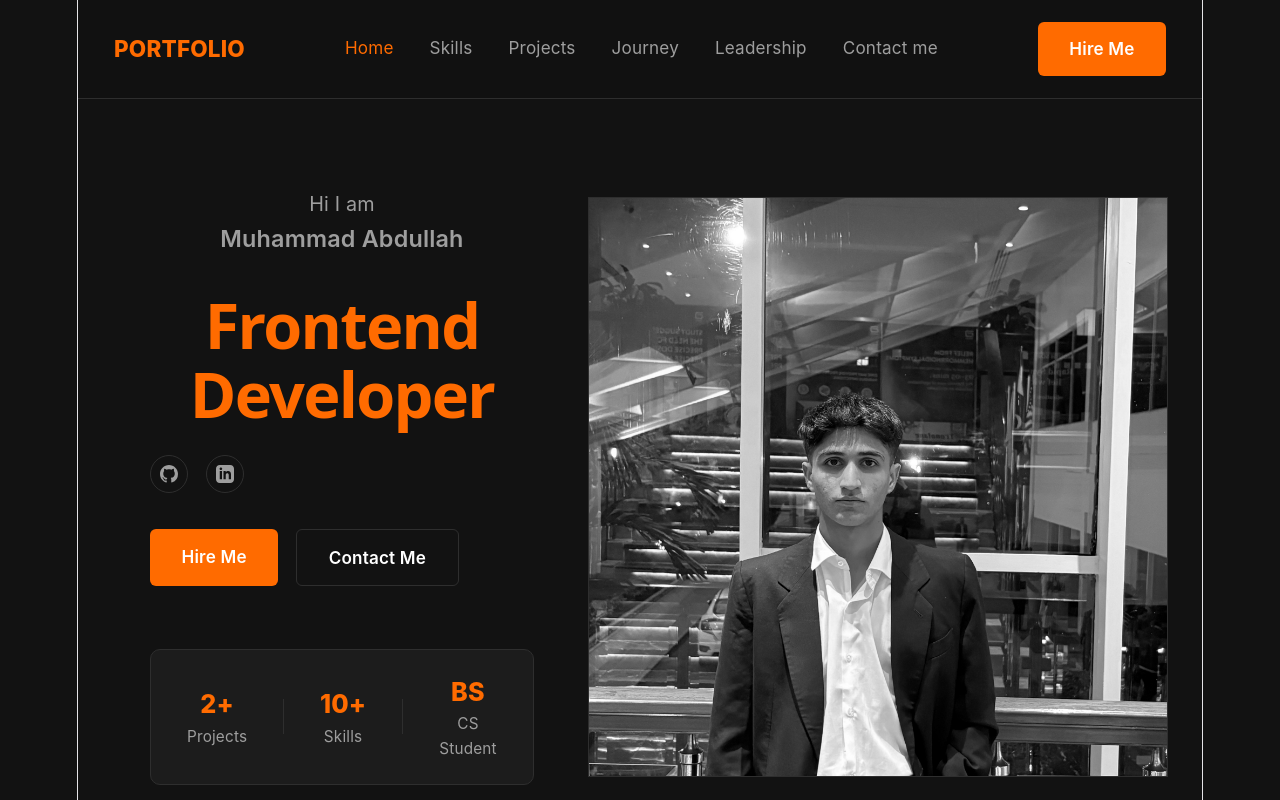
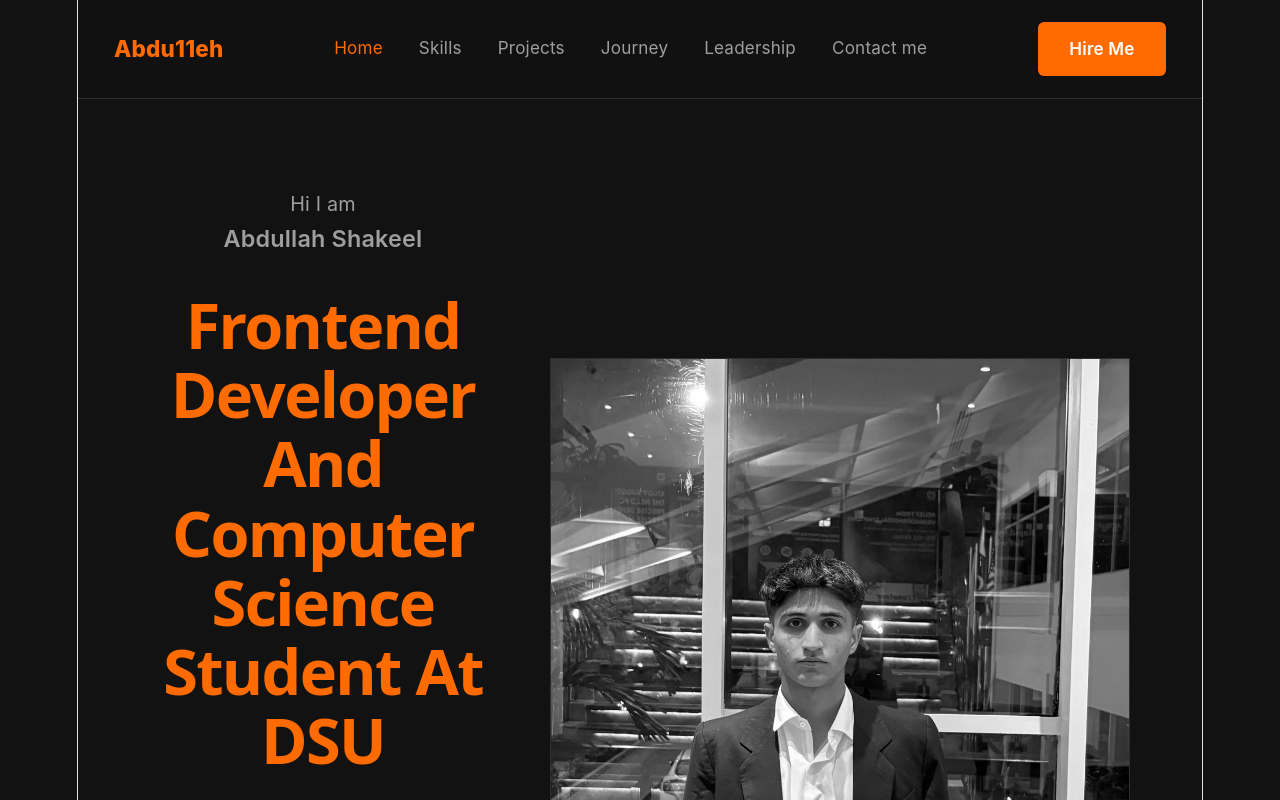
Before and after one commit to Abdu11eh/Myportfolio, a React (Vite) app: page / in a window 1280 px wide. Shown: the top 800 px of the page. Built offline with nearby package versions, Linux system fonts and the light colour scheme.

Commit message:
Content Update

```diff
--- a/src/App.jsx
+++ b/src/App.jsx
@@ -74,7 +74,7 @@ const LEADERSHIP_DATA = [
     tag: "Student Leadership"
   },
   {
-    role: "Conference Volunteer",
+    role: "Conference Volunteer And 30+ other Events",
     organization: "SPELT International Conference",
     description: "Assisted event logistics and provided support for international academic delegates across two annual conferences.",
     tag: "Volunteering"
@@ -92,7 +92,7 @@ export default function App() {
       <nav className="navbar">
         <div className="nav-container">
           <a href="#hero" className="nav-logo">
-            <span className="logo-accent">PORTFOLIO</span>
+            <span className="logo-accent">Abdu11eh</span>
           </a>
 
           {/* Desktop Links */}
@@ -135,8 +135,8 @@ export default function App() {
         <section id="hero" className="hero-section">
           <div className="hero-left">
             <p className="greeting-text">Hi I am</p>
-            <p className="user-name">Muhammad Abdullah</p>
-            <h1 className="role-title">Frontend Developer</h1>
+            <p className="user-name">Abdullah Shakeel</p>
+            <h1 className="role-title">Frontend Developer And Computer Science Student At DSU</h1>
 
             {/* Social Icons */}
             <div className="social-icons">
@@ -156,10 +156,6 @@ export default function App() {
 
             {/* Metric / Experience Cards */}
             <div className="stats-box">
-              <div className="stat-item">
-                <span className="stat-number">2+</span>
-                <span className="stat-label">Projects</span>
-              </div>
               <div className="stat-divider" />
               <div className="stat-item">
                 <span className="stat-number">10+</span>
```
